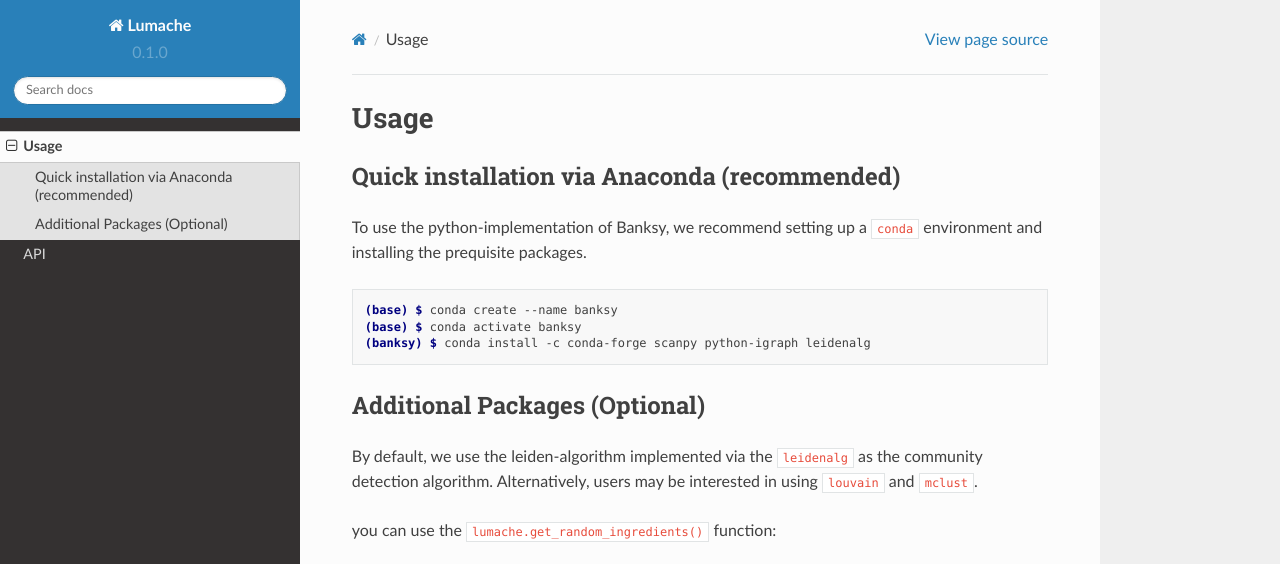
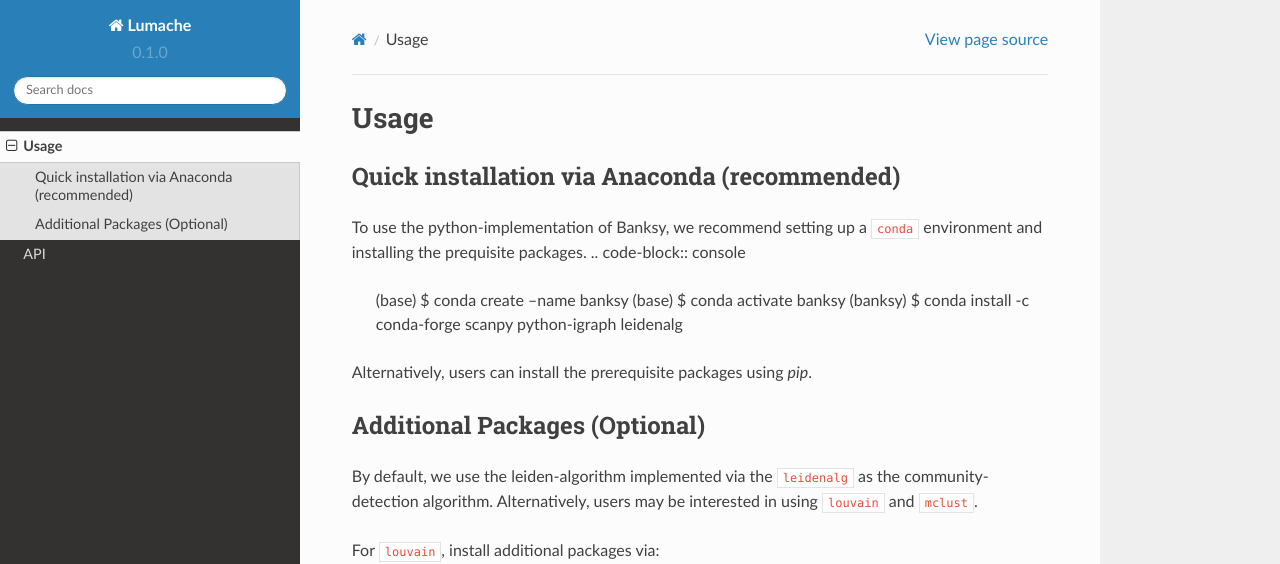
Before and after one commit to yifei-1021/read-the-docs, a Sphinx documentation site: the page built from docs/source/usage.rst, in a window 1280 px wide and 1339 px high, cut to the strip 0-564 px from the top of the window. Built offline with Sphinx 7.4.7 and the Read the Docs theme 2.0.0, drawn with Linux system fonts in a browser that asks for light colours.

Commit message:
Update usage.rst

```diff
--- a/docs/source/usage.rst
+++ b/docs/source/usage.rst
@@ -7,19 +7,24 @@
 ------------
 
 To use the python-implementation of Banksy, we recommend setting up a ``conda`` environment and installing the prequisite packages.
-
 .. code-block:: console
 
    (base) $ conda create --name banksy
    (base) $ conda activate banksy
    (banksy) $ conda install -c conda-forge scanpy python-igraph leidenalg
 
+Alternatively, users can install the prerequisite packages using `pip`.
+
 Additional Packages (Optional)
 ----------------
 
-By default, we use the leiden-algorithm implemented via the ``leidenalg`` as the community detection algorithm. Alternatively, users may be interested in using ``louvain`` and ``mclust``.
+By default, we use the leiden-algorithm implemented via the ``leidenalg`` as the community-detection algorithm. Alternatively, users may be interested in using ``louvain`` and ``mclust``.
 
+For ``louvain``, install additional packages via:
 
+.. code-block:: console
+
+   (banksy) $ conda install -c conda-forge louvain
 
 you can use the ``lumache.get_random_ingredients()`` function:
 
```
